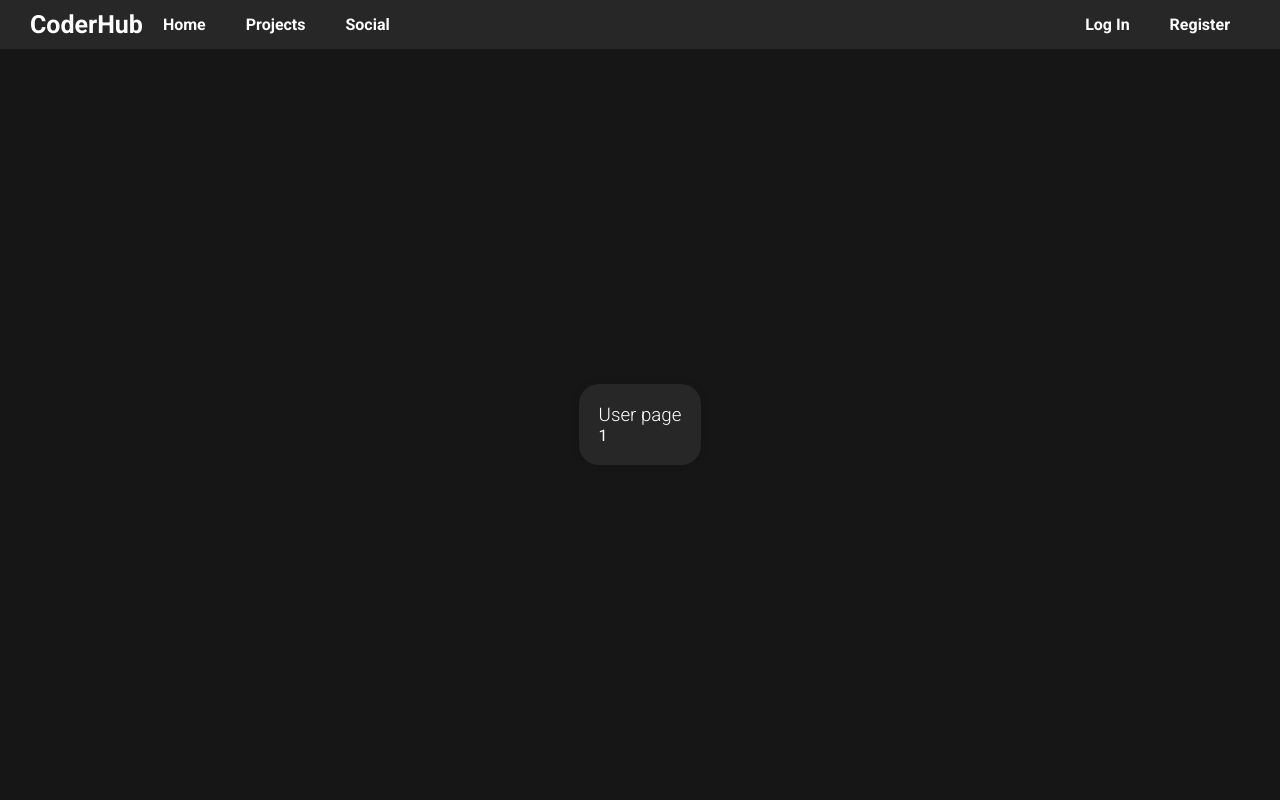
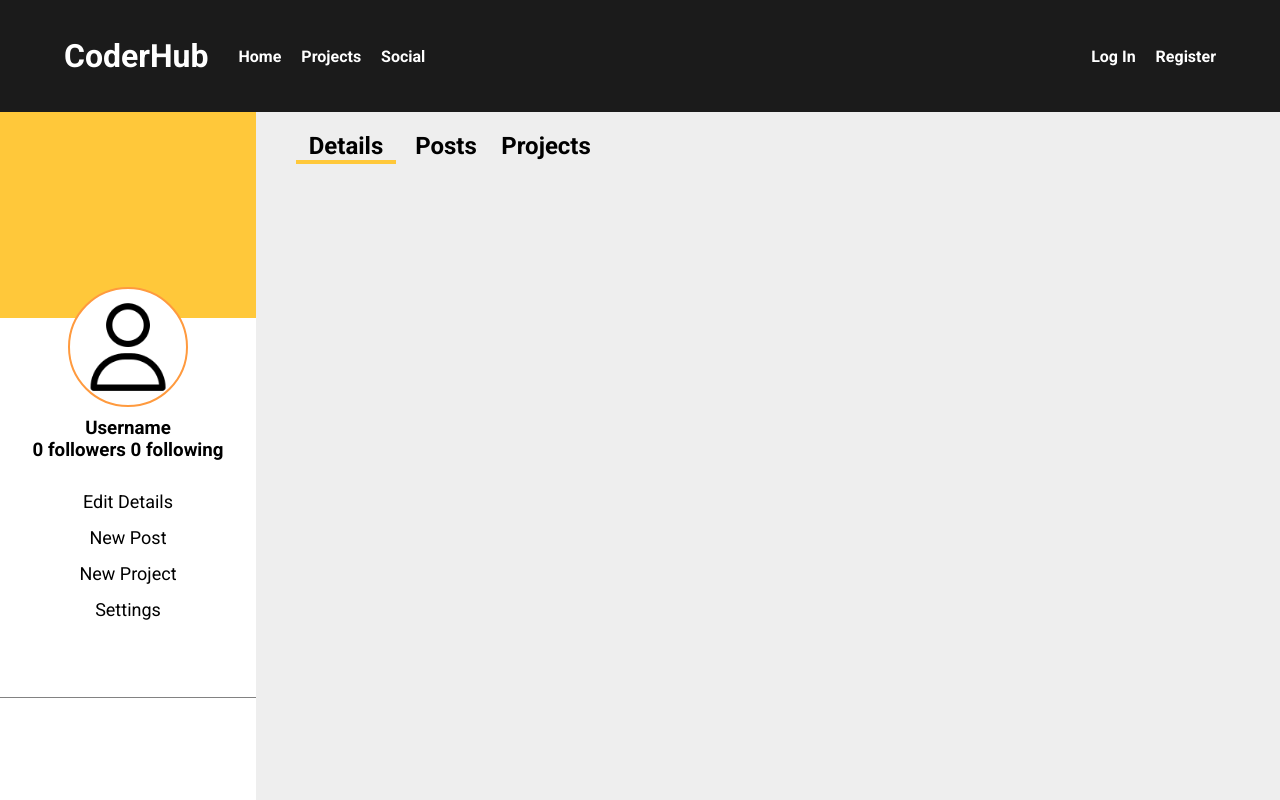
Before and after one commit to D0nFrancesco/Programmer-website, a React (Create React App) app in the folder coder_hub/frontend/: page /u/1 in a window 1280 px wide. Built offline with nearby package versions, Linux system fonts and the light colour scheme.

Commit message:
user page almost ready

```diff
--- a/coder_hub/frontend/src/components/header.js
+++ b/coder_hub/frontend/src/components/header.js
@@ -7,20 +7,18 @@ import {
 function Header() {
 	return (
 		<header>
+			<h1><Link to="/" className="no-link">CoderHub</Link></h1>
 			<nav>
-				<nav>
-					<h1><Link to="/" className="no-link">CoderHub</Link></h1>
 				<ul>
 					<li><Link to="/">Home</Link></li>
 					<li><Link to="/projects">Projects</Link></li>
 					<li><Link to="/social">Social</Link></li>
 				</ul>
 			</nav>
-				<ul>
+			<ul className="login">
 				<li><Link to="/login">Log In</Link></li>
 				<li><Link to="/register">Register</Link></li>
 			</ul>
-			</nav>
 		</header>
 	)
 }
--- a/coder_hub/frontend/src/pages/user.js
+++ b/coder_hub/frontend/src/pages/user.js
@@ -1,16 +1,68 @@
+import '../static/css/components/user.css';
 
+import {Link} from 'react-router-dom';
+import profile from '../static/icons/profile.png';
 
 function UserPage({ match }) {
     return (
         <div className="App">
-            <div className="center">
-                <div className="card">
-                    <h3>User page</h3>
-                    <span>{ match.params.username }</span>
-                </div>
+            <div className="user-page">
+                <section className="col">
+                    <div className="left-panel">
+
+                        <div className="user-options">
+
+                            <div className="user-photo">
+                                <img src={profile} alt="profile"/>
+                            </div>
+                            <div className="username">
+                                <h3>Username</h3>
+                            </div>
+
+                            <div className="followers">
+                                <h3>0 followers 0 following</h3>
+                            </div>
+
+                            <nav className="options">
+                                <ul>
+                                    <li><Link to="#">Edit Details</Link></li>
+                                    <li><Link to="#">New Post</Link></li>
+                                    <li><Link to="#">New Project</Link></li>
+                                    <li><Link to="#">Settings</Link></li>
+                                </ul>
+                            </nav>
+                        </div>
+                    </div>
+                </section>
+
+                <main className="col2">
+                    <div className="main-panel">
+                        <nav className="main-panel-header">
+                            <ul>
+                                <li className="pressed active"><Link to="#">Details</Link></li>
+                                <li className="pressed"><Link to="#">Posts</Link></li>
+                                <li className="pressed"><Link to="#">Projects</Link></li>
+                            </ul>
+                        </nav>
+
+                        <section className="cnt details"></section>
+                        <section className="cnt posts"></section>
+                        <section className="cnt projects"></section>
+                    </div>
+                </main>
             </div>
         </div>
     )
 }
 
 export default UserPage;
+
+let pressed = document.getElementsByClassName('pressed');
+
+for ( let i = 0; i<pressed.length; i++) {
+    pressed[i].onclick = function () {
+        let current = document.getElementsByClassName("active");
+        current[0].className = current[0].className.replace("active", " ");
+        this.className += "active";
+    }
+}
--- a/coder_hub/frontend/src/static/css/app.css
+++ b/coder_hub/frontend/src/static/css/app.css
@@ -4,19 +4,18 @@
     margin: 0;
     padding: 0;
     font-family: 'Roboto', sans-serif;
-    color: white;
+    box-sizing: border-box;
 }
 
 body, html, #root {
     scroll-behavior: smooth;
-    height: 100%;
-    background-color: #161616;
+    background-color: #eeeeee;
     display: flex;
     flex-direction: column;
 }
 
 .App {
-    height: 100%;
+    position: relative;
 }
 
 /* Some standard classes */
--- a/coder_hub/frontend/src/static/css/components/header.css
+++ b/coder_hub/frontend/src/static/css/components/header.css
@@ -1,33 +1,43 @@
-/* Header */
+/* header */
 header {
-    background-color: #272727;
-    padding: 10px 30px;
+    display: flex;
+    align-items: center;
+    height: 14vh;
+    background-color: #1b1b1b;
+    padding-left: 5%;
+    padding-right: 5%;
 }
 
-nav h1 {
-    display: flex;
-    align-items: center;
-    font-size: 25px;
+header nav {
+    flex: 1;
+    text-align: left;
+    margin-left: 30px;
 }
 
-nav {
-    display: flex;
-    justify-content: space-between;
+header nav li {
+    list-style: none;
+    display: inline-block;
+    margin-right: 20px;
 }
 
-nav ul {
-    display: flex;
-    list-style-type: none;
-    justify-content: space-between;
-}
-
-nav ul li {
-    display: flex;
-    align-items: center;
-}
-
-nav ul li a {
-    padding: 5px 20px;
+header nav li a {
+    color: white;
     text-decoration: none;
     font-weight: bold;
 }
+
+.login li {
+    display: inline-block;
+    margin-right: 20px;
+    list-style: none;
+}
+
+.login li:last-child {
+    margin: 0;
+}
+
+.login li a {
+    color: white;
+    text-decoration: none;
+    font-weight: bold;
+}
--- /dev/null
+++ b/coder_hub/frontend/src/static/css/components/user.css
@@ -0,0 +1,113 @@
+.user-page {
+    width: 100%;
+    min-height: 86vh;
+    display: grid;
+    grid-template-columns: 20% 80%;
+}
+
+.col {
+    grid-column-start: 1;
+    grid-column-end: 2;
+}
+
+.col2 {
+    grid-column-start: 2;
+    grid-column-end: 2;
+}
+
+.left-panel {
+    width: 100%;
+    height: 86vh;
+    background: linear-gradient(to bottom, #ffc83a 30%, #ffff 30%, #ffff 85% , #000 85%, #ffff 85.2%);
+    display: grid;
+    place-items: center;
+    text-align: center;
+}
+
+.user-options {
+    display: flex;
+    flex-direction: column;
+    justify-content: center;
+    align-items: center;
+}
+
+.user-photo {
+    width: 120px;
+    height: 120px;
+    border-radius: 50%;
+    border: solid 2px #ff9a3e;
+    background-color: white;
+    margin: 10px 0;
+    display: flex;
+    justify-content: center;
+    align-items: center;
+}
+
+.user-photo img {
+    width: 100px;
+    height: 100px;
+}
+
+.options {
+    width: 80%;
+    margin-top: 15px;
+}
+
+.options li {
+    margin: 15px 0px;
+    list-style: none;
+}
+
+.options a {
+    text-decoration: none;
+    color: rgb(0, 0, 0);
+    font-size: 18px;
+}
+
+.main-panel {
+    width: 100%;
+    height: 86vh;
+    padding-left: 40px;
+    text-align: left;
+}
+
+.main-panel-header {
+    display: flex;
+    align-items: center;
+    padding-top: 20px;
+}
+
+.main-panel-header li {
+    list-style: none;
+    display: inline-block;
+    width: 100px;
+    height: 32px;
+    text-align: center;
+    transition: all .4s;
+    position: relative;
+}
+
+.main-panel-header li:hover {
+    background-color: #ffc73a88;
+}
+
+.main-panel-header li::after {
+    content: '';
+    width: 100px;
+    height: 4px;
+    background: transparent;
+    position: absolute;
+    bottom: 0px;
+    left: 0px;
+}
+
+.main-panel-header a {
+    color: black;
+    text-decoration: none;
+    font-size: 24px;
+    font-weight: bold;
+}
+
+.main-panel-header .active::after {
+    background: #ffc83a;
+}
```
Also changed, not shown: coder_hub/frontend/src/static/icons/profile.png (added), 1 other file (tests, documents, lock files or other folders). Lines whose indentation alone changed are shown as unchanged.
